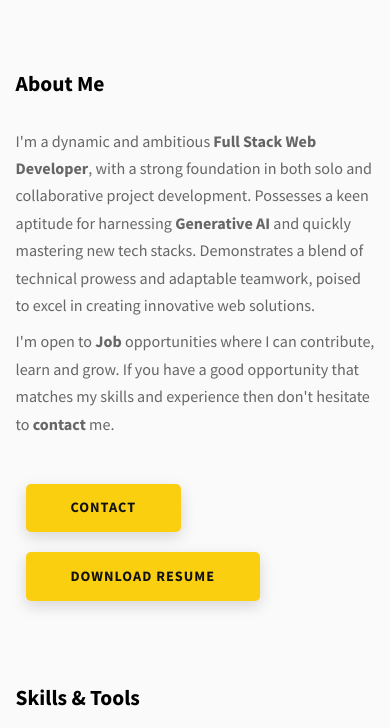
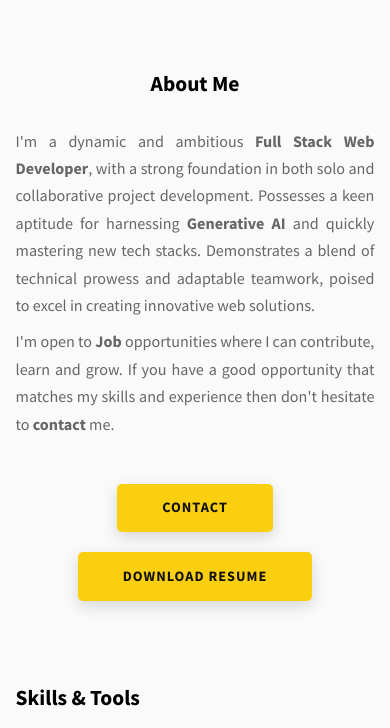
Before and after one commit to Jignesh6775/Jignesh6775.github.io, a plain HTML site: page index.html in a window 390 px wide. Shown: the part 1187-1915 px from the top of the page. Drawn offline with Linux system fonts and the light colour scheme.

Commit message:
Responsiveness change

```diff
--- a/style/index.css
+++ b/style/index.css
@@ -324,6 +324,11 @@ textarea {
     grid-template-columns: 1fr;
     grid-gap: 8rem;
   }
+  .about__content-main{
+    display: flex;
+    flex-direction: column;
+    align-items: center;
+  }
 }
 .about__content-title {
   font-weight: 700;
@@ -341,6 +346,7 @@ textarea {
   max-width: 60rem;
   line-height: 1.7;
   margin-bottom: 1rem;
+  text-align: justify;
 }
 .about__content-details-para--hl {
   font-weight: 700;
```
Also changed, not shown: index.html (+2 -1 lines).
